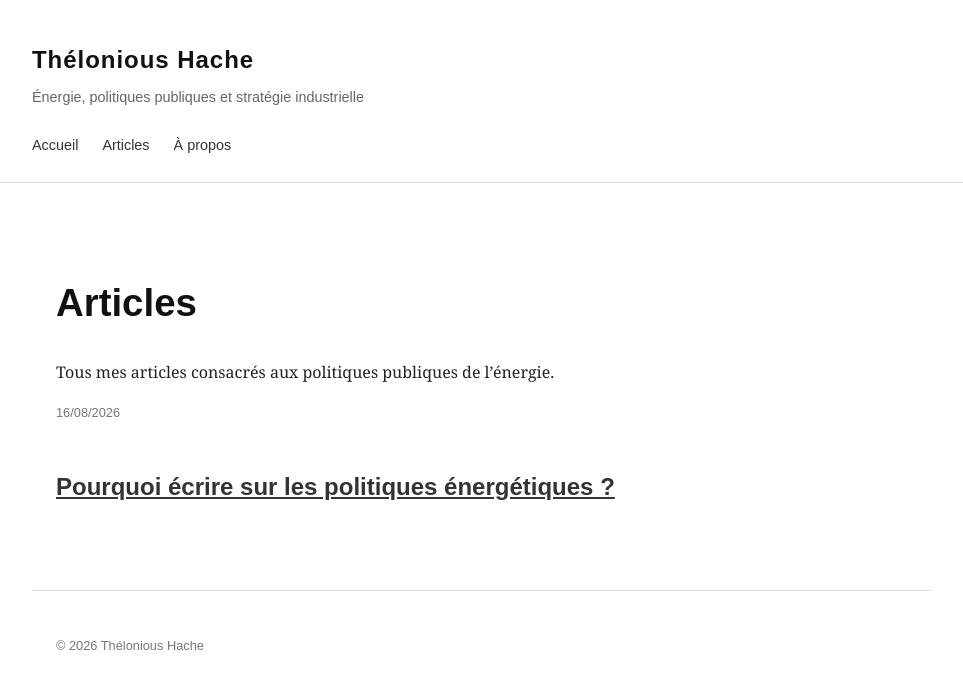
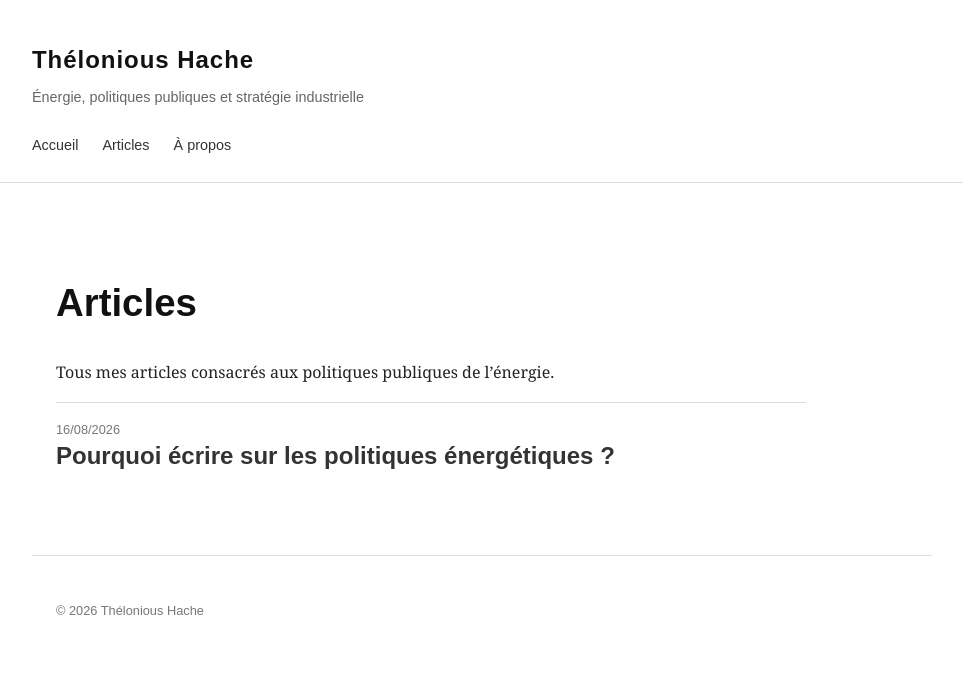
Before and after one commit to TheloniousHache/thelonious-hache.github.io, a Jekyll site: the page built from articles.md, in a window 1280 px wide. Shown: the top 689 px of the page, without its empty margins (158-1121 px from the left). Built offline with Jekyll 4.4.1, drawn with Linux system fonts in a browser that asks for light colours.

Commit message:
Update style.css

```diff
--- a/assets/css/style.css
+++ b/assets/css/style.css
@@ -184,6 +184,33 @@ a {
    Articles
    ========================================================= */
 
+/* Page listant tous les articles */
+
+.article-list-item {
+  padding: 1rem 0;
+  border-top: 1px solid #ddd;
+}
+
+.article-list-item h2 {
+  margin-top: 0;
+  margin-bottom: 0.25rem;
+}
+
+.article-list-item .post-date {
+  margin-bottom: 0;
+}
+
+.article-list-item h2 a {
+  text-decoration: none;
+}
+
+.article-list-item h2 a:hover {
+  text-decoration: underline;
+}
+
+
+/* Article individuel */
+
 .post {
   max-width: 750px;
   margin: 0 auto;
```
